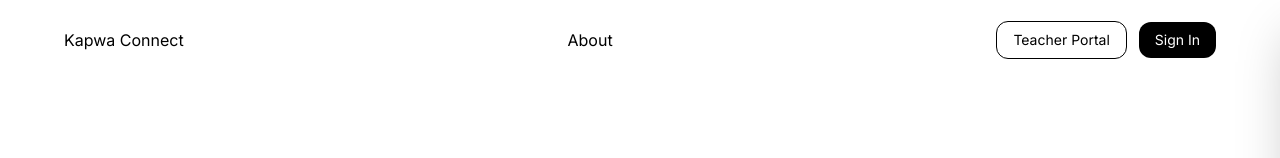
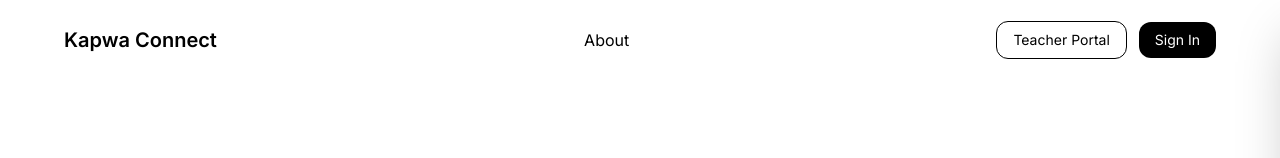
Before and after one commit to arjunvirk/Kapwa-Connect, a React (Vite) app in the folder client/: page / in a window 1280 px wide. Shown: the top 158 px of the page. Built offline with nearby package versions, Linux system fonts and the light colour scheme; no server answers.

Commit message:
heading bold

```diff
--- a/client/src/components/Navbar.jsx
+++ b/client/src/components/Navbar.jsx
@@ -61,7 +61,7 @@ const Navbar = () => {
                 : "/"
             }
           >
-            <h1>Kapwa Connect</h1>
+            <h1 className="font-bold text-xl">Kapwa Connect</h1>
           </Link>
 
           {/* Desktop Navigation */}
```
